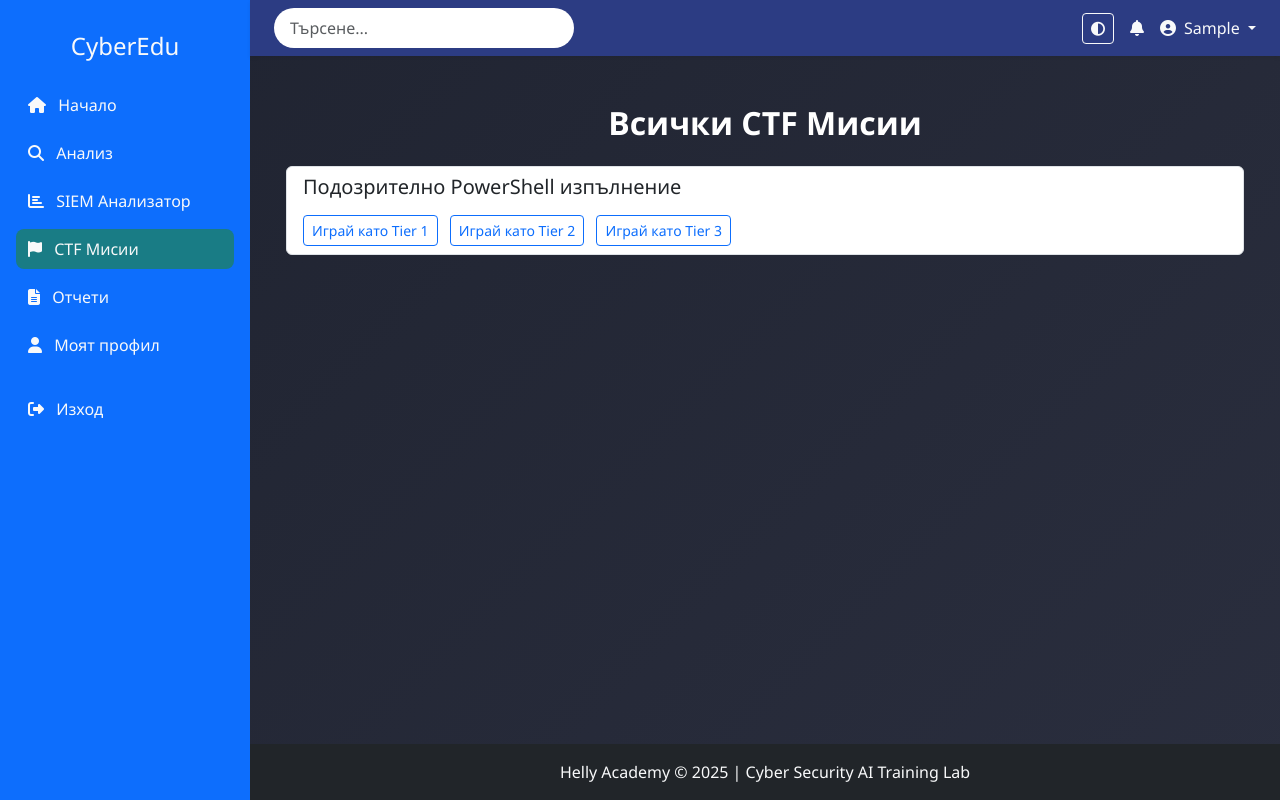
After one commit to HelinAlev389/cyberedu-ai-lab-by-helly-academy, a Flask app: page /ctf in a window 1280 px wide. The commit adds this page. Run offline with Flask 3, Linux system fonts and the light colour scheme; the visitor is signed in with stand-in values (Sample User, id 1); some libraries are stand-ins or nearby versions.

Commit message:
ctf_missions

```diff
--- a/app.py
+++ b/app.py
@@ -8,7 +8,7 @@ from collections import Counter
 from dotenv import load_dotenv
 from flask import (
     Flask, request, jsonify, render_template,
-    redirect, url_for, send_file, flash
+    redirect, url_for, send_file, flash, request
 )
 from flask_login import (
     LoginManager, UserMixin,
@@ -20,7 +20,7 @@ from openai import OpenAI
 from werkzeug.security import generate_password_hash, check_password_hash
 from wtforms import StringField, PasswordField, SelectField, SubmitField, BooleanField
 from wtforms.validators import DataRequired, Length, EqualTo
-
+from utils.ctf_missions import MISSIONS
 from utils.pdf_export import export_to_pdf, sanitize_filename
 
 load_dotenv()
@@ -447,9 +447,6 @@ def export_siem_pdf():
         return redirect(url_for("siem_dashboard"))
 
 
-from flask_login import login_required, current_user
-
-
 @app.route('/profile')
 @login_required
 def profile():
@@ -461,6 +458,37 @@ def inject_request():
     return dict(request=request)
 
 
+@app.route('/admin/users')
+def user_management():
+    return render_template('user_management.html')
+
+
+@app.route('/ctf/<mission_id>/tier/<tier>', methods=['GET', 'POST'])
+@login_required
+def ctf_mission(mission_id, tier):
+    mission = MISSIONS.get(mission_id)
+    if not mission or tier not in mission["tiers"]:
+        return "Невалидна мисия или Tier", 404
+
+    tier_data = mission["tiers"][tier]
+
+    if request.method == 'POST':
+        answers = [request.form.get(f'answer{i + 1}') for i in range(len(tier_data["questions"]))]
+
+        # Тук можеш да запишеш отговорите в база, файл или PDF
+        print(f"Отговори от {current_user.username}: {answers}")
+
+        return redirect(url_for('dashboard'))
+
+    return render_template('ctf.html', mission=mission, tier_data=tier_data, tier=tier)
+
+
+@app.route('/ctf')
+@login_required
+def ctf_overview():
+    return render_template('ctf_overview.html', missions=MISSIONS)
+
+
 if __name__ == '__main__':
     with app.app_context():
         db.create_all()
--- a/templates/base.html
+++ b/templates/base.html
@@ -32,6 +32,14 @@
       <i class="fas fa-chart-bar me-2"></i> SIEM Анализатор
     </a>
   </li>
+
+  <li class="nav-item mb-2">
+  <a class="nav-link text-light {% if request.endpoint == 'ctf_overview' %}active{% endif %}"
+     href="{{ url_for('ctf_overview') }}">
+    <i class="fas fa-flag me-2"></i> CTF Мисии
+  </a>
+</li>
+
 
   <li class="nav-item mb-2">
     <a class="nav-link text-light {% if request.endpoint == 'reports' %}active{% endif %}" href="{{ url_for('reports') }}">
--- /dev/null
+++ b/templates/ctf_overview.html
@@ -0,0 +1,21 @@
+{% extends "base.html" %}
+{% block content %}
+<div class="container mt-4">
+  <h2>Всички CTF Мисии</h2>
+  <ul class="list-group">
+    {% for mission_id, mission in missions.items() %}
+      <li class="list-group-item">
+        <h5>{{ mission.title }}</h5>
+        <div>
+          {% for tier in mission.tiers.keys() %}
+            <a class="btn btn-outline-primary btn-sm me-2 mt-2"
+               href="{{ url_for('ctf_mission', mission_id=mission_id, tier=tier) }}">
+              Играй като Tier {{ tier }}
+            </a>
+          {% endfor %}
+        </div>
+      </li>
+    {% endfor %}
+  </ul>
+</div>
+{% endblock %}
--- /dev/null
+++ b/utils/ctf_missions.py
@@ -0,0 +1,33 @@
+# utils/ctf_missions.py
+
+MISSIONS = {
+    "CTF-SOC-001": {
+        "title": "Подозрително PowerShell изпълнение",
+        "tiers": {
+            "1": {
+                "description": "Прегледай алармата, потвърди дали е фалшива, идентифицирай основни IOC.",
+                "questions": [
+                    "Какво е алармирало SIEM системата?",
+                    "Има ли нещо съмнително в командата?",
+                    "Кои са 2 основни IOC?"
+                ]
+            },
+            "2": {
+                "description": "Декодирай PowerShell командата и идентифицирай зловредната активност.",
+                "questions": [
+                    "Какво е декодираното съдържание?",
+                    "Какъв е типът на атаката?",
+                    "Има ли следи от връзка с външен сървър?"
+                ]
+            },
+            "3": {
+                "description": "Извърши лов на заплахи и предложи правила за засичане.",
+                "questions": [
+                    "Какви са повтарящите се артефакти в атаката?",
+                    "Предложи YARA или логическо правило за засичане.",
+                    "Каква е възможна мярка на SIEM/EDR ниво?"
+                ]
+            }
+        }
+    }
+}
```
Also changed, not shown: templates/ctf.html (added, +18 -0 lines), templates/user_management.html (added, +10 -0 lines).
